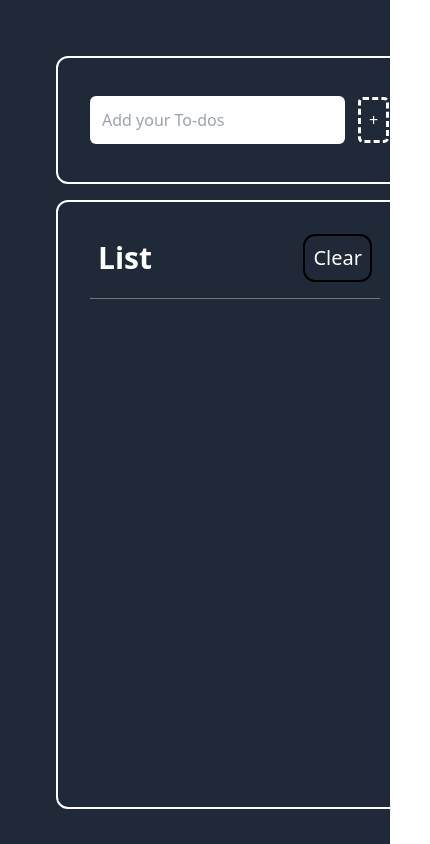
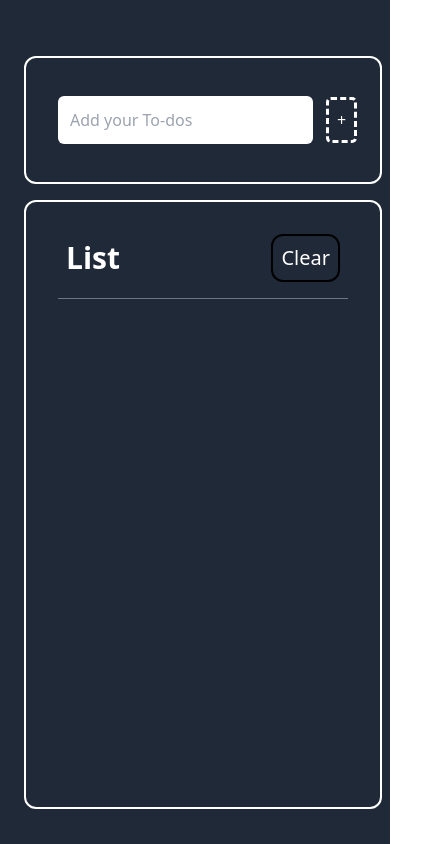
Before and after one commit to Omkarshet-e/todolist-typescript, a React (Vite) app: page / in a window 390 px wide. Shown: the whole page, 430 px wide, since content can reach past the window. Built offline with nearby package versions, Linux system fonts and the light colour scheme.

Commit message:
add local storage

```diff
--- a/src/components/Applayout.tsx
+++ b/src/components/Applayout.tsx
@@ -1,11 +1,17 @@
-import { useState } from "react";
+import { useEffect, useState } from "react";
 import { Inputbar, List } from ".";
 
 export default function Applayout() {
-  const [todos, setTodos] = useState<string[]>([]);
+  const [todos, setTodos] = useState(
+    JSON.parse(localStorage.getItem("todosList") as string) || []
+  );
+
+  useEffect(() => {
+    localStorage.setItem("todosList", JSON.stringify(todos));
+  }, [todos]);
 
   return (
-    <div className="md:w-3/4 w-full max-w-[1240px] m-10 md:mx-auto">
+    <div className="md:w-3/4 w-full max-w-[1240px] m-10 md:mx-auto max-sm:mx-2">
       <Inputbar setTodos={setTodos} />
       <List todos={todos} setTodos={setTodos} />
     </div>
```
